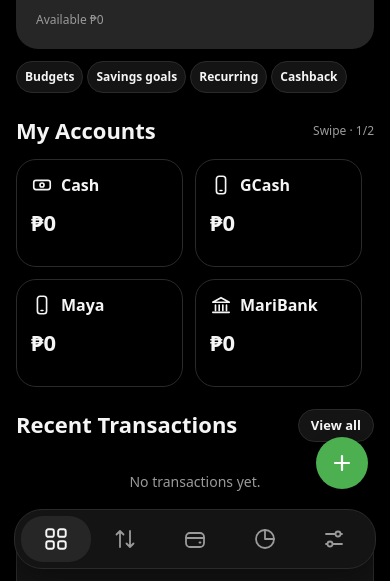
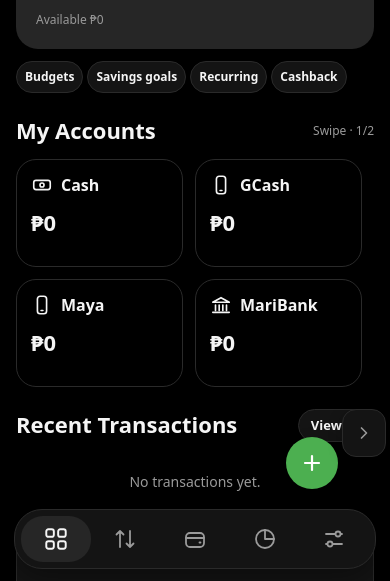
Before and after one commit to jpcloudofficial/Pocket_Official, a plain HTML site: page index.html in a window 390 px wide. Shown: the part 263-844 px from the top of the page. Drawn offline with Linux system fonts and the light colour scheme.

Commit message:
fixed card overallpping to navbar and add hide button of the floating buttons

```diff
--- a/scripts/app.js
+++ b/scripts/app.js
@@ -1,4 +1,5 @@
 const K = 'pera.v1',
+            VIEW_KEY = 'pera.view.v1',
             $ = s => document.querySelector(s),
             uid = () => Math.random().toString(36).slice(2, 9),
             pad = n => String(n).padStart(2, '0');
@@ -1551,7 +1552,25 @@ ${profileSettingsCard()}
             indicator.style.transform = `translate(${activeButton.offsetLeft}px, ${activeButton.offsetTop}px)`;
         }
 
+        function restoreCurrentView() {
+            try {
+                const view = localStorage.getItem(VIEW_KEY);
+                if (view && Object.prototype.hasOwnProperty.call(V, view)) U.v = view
+            } catch (error) {
+                console.warn('Unable to restore the previous page', error)
+            }
+        }
+
+        function persistCurrentView() {
+            try {
+                localStorage.setItem(VIEW_KEY, U.v)
+            } catch (error) {
+                console.warn('Unable to save the current page', error)
+            }
+        }
+
         function render() {
+            persistCurrentView();
             closeTitleMenu();
             document.documentElement.dataset.theme = D.theme;
             document.querySelector('meta[name=theme-color]').content = D.theme === 'dark' ? '#000000' : '#f5f5f4';
@@ -1719,6 +1738,7 @@ ${profileSettingsCard()}
         $('#ov').onclick = e => {
             if (e.target.id === 'ov') cl()
         };
+        restoreCurrentView();
         render();
         const runDueRecurring = () => {
             if (processRecurring()) {
--- a/scripts/enhancements.js
+++ b/scripts/enhancements.js
@@ -43,6 +43,15 @@
       .pocket-account-transfer{position:fixed;right:22px;bottom:82px;z-index:21;width:147px;height:52px;padding:0 16px;border:1px solid var(--bd);border-radius:28px;background:var(--cd);color:var(--tx);box-shadow:0 4px 14px #0004;display:flex;align-items:center;justify-content:flex-start;gap:8px;font:inherit;font-weight:700;cursor:pointer}
       .pocket-account-transfer svg{width:24px;height:24px;flex:none}
       body.pocket-modal-open .pocket-account-transfer{display:none!important}
+      .pocket-action-toggle{display:none}
+      .pocket-fab-menu,.pocket-account-transfer{transition:transform .24s ease,opacity .24s ease}
+      @media(max-width:760px){
+        .fab{right:52px}
+        .pocket-action-toggle{position:fixed;right:calc(4px + env(safe-area-inset-right,0px));bottom:calc(124px + env(safe-area-inset-bottom,0px));z-index:32;display:grid;place-items:center;width:44px;height:48px;padding:0;border:1px solid var(--bd);border-radius:14px;background:var(--cd);color:var(--mu);box-shadow:0 4px 14px #0004;cursor:pointer;touch-action:manipulation}
+        .pocket-action-toggle svg{width:20px;height:20px;pointer-events:none}
+        body.pocket-actions-tucked .fab,body.pocket-actions-tucked .pocket-account-transfer,body.pocket-actions-tucked .pocket-fab-menu{transform:translateX(calc(100% + 80px));opacity:0;pointer-events:none}
+      }
+      body.pocket-modal-open .pocket-action-toggle{display:none!important}
       .pocket-hidden{display:none!important}
       .fab{z-index:22;transition:opacity .2s ease,transform .2s ease}
       .fab.pocket-fab-open{opacity:0;transform:scale(.7);pointer-events:none}
@@ -50,8 +59,8 @@
       .pocket-category-hint[hidden]{display:none}
       .pocket-category-hint[data-active="true"]{color:var(--in)}
       #m.pocket-private .hb,#m.pocket-private .hn,#m.pocket-private .av,#m.pocket-private .tx-amount{user-select:none}
-      @media(max-width:760px){.pocket-fab-menu{right:16px;bottom:calc(94px + env(safe-area-inset-bottom,0px))}.pocket-account-transfer{right:22px;bottom:calc(152px + env(safe-area-inset-bottom,0px))}}
-      @media(prefers-reduced-motion:reduce){.pocket-carousel-track,.fab{transition:none!important}}
+      @media(max-width:760px){.pocket-fab-menu{right:52px;bottom:calc(94px + env(safe-area-inset-bottom,0px))}.pocket-account-transfer{right:52px;bottom:calc(152px + env(safe-area-inset-bottom,0px))}}
+      @media(prefers-reduced-motion:reduce){.pocket-carousel-track,.pocket-fab-menu,.pocket-account-transfer,.fab{transition:none!important}}
     `;
     document.head.append(style);
   };
@@ -349,6 +358,29 @@
       document.body.append(transferButton);
     }
     transferButton.classList.toggle('pocket-hidden', !accountPage);
+    let actionToggle = document.querySelector('.pocket-action-toggle');
+    if (!actionToggle) {
+      actionToggle = document.createElement('button');
+      actionToggle.type = 'button';
+      actionToggle.className = 'pocket-action-toggle';
+      actionToggle.addEventListener('click', () => {
+        const tucked = document.body.classList.toggle('pocket-actions-tucked');
+        if (tucked) closeMenu(menu, fab);
+        updateActionToggle(actionToggle);
+      });
+      document.body.append(actionToggle);
+    }
+    actionToggle.classList.toggle('pocket-hidden', hideFab);
+    updateActionToggle(actionToggle);
+  };
+
+  const updateActionToggle = button => {
+    const tucked = document.body.classList.contains('pocket-actions-tucked');
+    const chevron = tucked ? '<path d="m15 18-6-6 6-6"/>' : '<path d="m9 18 6-6-6-6"/>';
+    button.setAttribute('aria-expanded', String(!tucked));
+    button.setAttribute('aria-label', tucked ? 'Show floating actions' : 'Hide floating actions');
+    button.title = tucked ? 'Show floating actions' : 'Hide floating actions';
+    button.innerHTML = `<svg viewBox="0 0 24 24" fill="none" stroke="currentColor" stroke-width="2" stroke-linecap="round" stroke-linejoin="round" aria-hidden="true">${chevron}</svg>`;
   };
 
   let queued = false;
--- a/styles/app.css
+++ b/styles/app.css
@@ -10,6 +10,7 @@
             --tr: #2563eb;
             --sq: #ece9e6;
             box-sizing: border-box;
+            overscroll-behavior-y: none;
             padding-top: env(safe-area-inset-top, 0px);
             padding-bottom: env(safe-area-inset-bottom, 0px)
         }
@@ -56,6 +57,7 @@
 
         body {
             margin: 0;
+            overscroll-behavior-y: none;
             background: var(--bg);
             color: var(--tx);
             font: 14px/1.45 'Plus Jakarta Sans', system-ui, sans-serif
@@ -759,6 +761,7 @@
 
         .account-stack {
             position: relative;
+            isolation: isolate;
             margin-top: 10px;
             outline: none;
             touch-action: pan-y;
--- a/sw.js
+++ b/sw.js
@@ -1,4 +1,4 @@
-const CACHE = 'pera-v69';
+const CACHE = 'pera-v73';
 const FILES = [
   './',
   'index.html',
```
